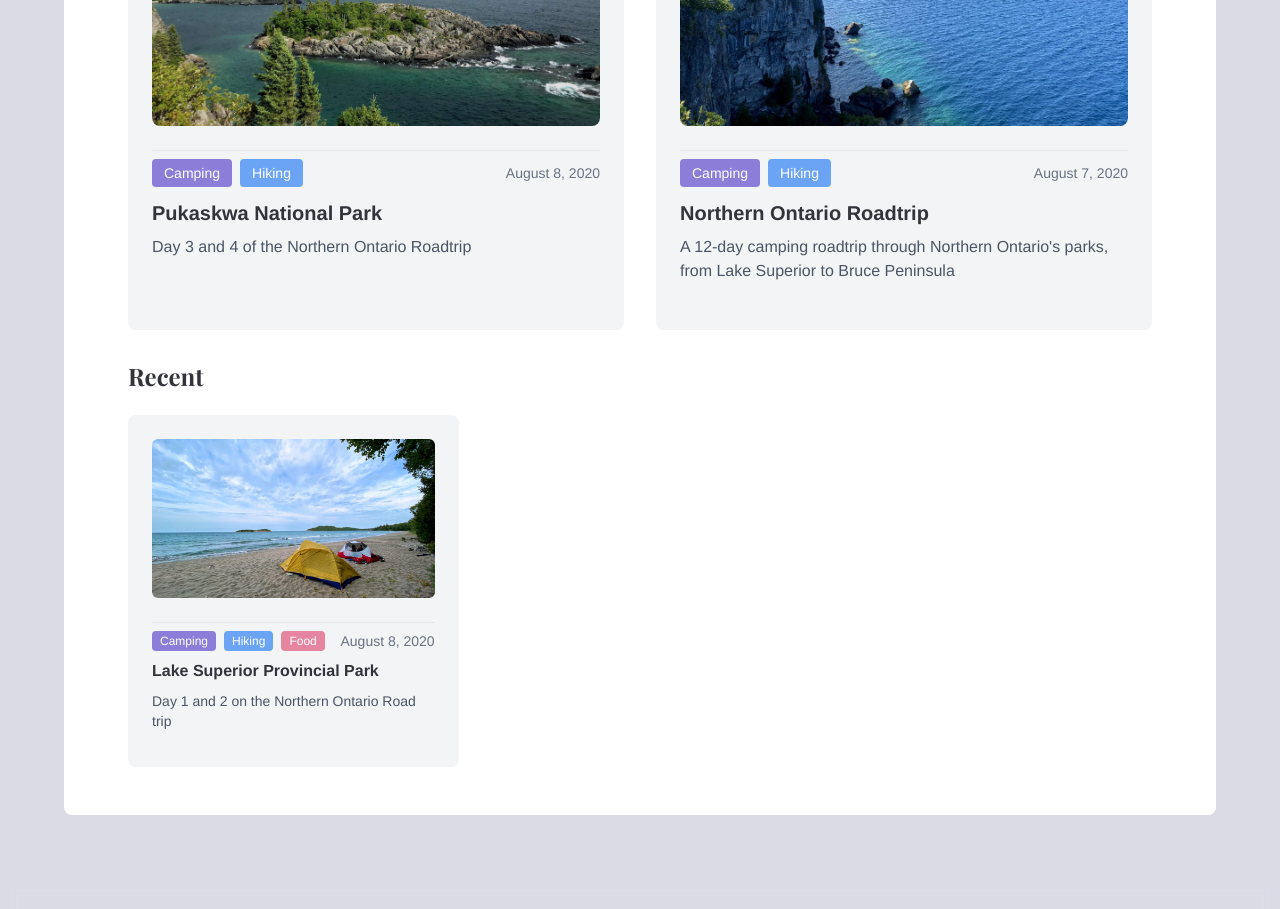
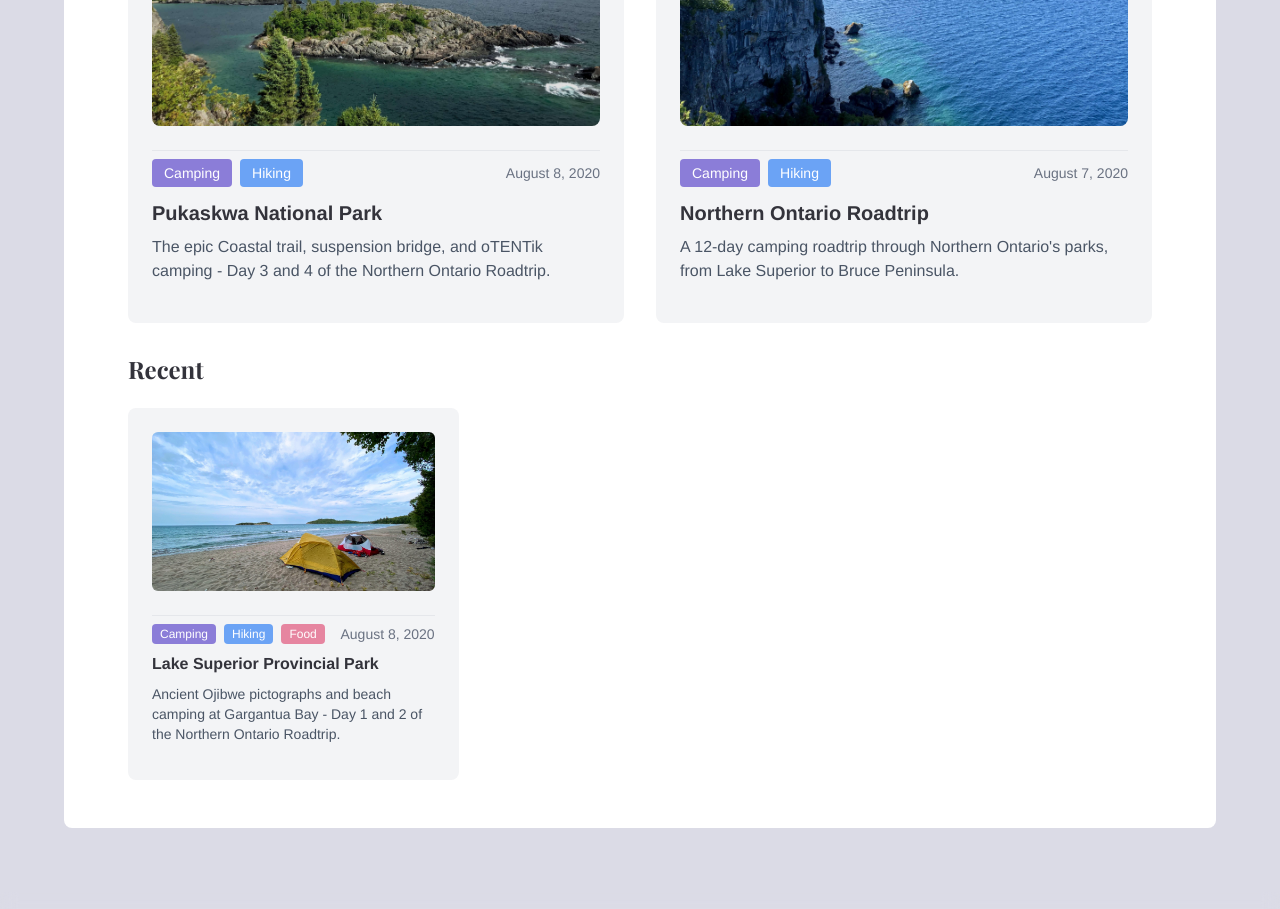
Before and after one commit to ErinCGallagher/personal-nextjs-website, a Next.js app: page /blog in a window 1280 px wide. Shown: the part 442-1351 px from the top of the page. Built offline with nearby package versions, Linux system fonts and the light colour scheme; a web font is replaced by a local one.

Commit message:
update descriptions of 3 published posts

```diff
--- a/app/blog/page.tsx
+++ b/app/blog/page.tsx
@@ -1,6 +1,6 @@
 import { getBlogPosts } from "@/app/blog/utils";
 import { FeaturedPost } from "@/app/components/featured-post";
-import { SmallPost } from "@/app/components/small-post";
+import { SmallPost } from "@/app/components/blog/small-post";
 
 export default function Page() {
   const allPosts = getBlogPosts();
--- a/app/blog/posts/lake-superior-provincial-park.mdx
+++ b/app/blog/posts/lake-superior-provincial-park.mdx
@@ -3,7 +3,7 @@ title: "Lake Superior Provincial Park"
 publishedAt: "2020-08-08"
 author: "Erin Gallagher"
 authorImage: "/erin.jpg"
-summary: "Day 1 and 2 on the Northern Ontario Road trip"
+summary: "Ancient Ojibwe pictographs and beach camping at Gargantua Bay - Day 1 and 2 of the Northern Ontario Roadtrip."
 image: "/images/lake-superior/guargantua-campsite.jpg"
 tags: Camping, Hiking, Food
 featured: no
--- a/app/blog/posts/northern-ontario-roadtrip.mdx
+++ b/app/blog/posts/northern-ontario-roadtrip.mdx
@@ -3,7 +3,7 @@ title: "Northern Ontario Roadtrip"
 publishedAt: "2020-08-07"
 author: "Erin Gallagher"
 authorImage: "/erin.jpg"
-summary: "A 12-day camping roadtrip through Northern Ontario's parks, from Lake Superior to Bruce Peninsula"
+summary: "A 12-day camping roadtrip through Northern Ontario's parks, from Lake Superior to Bruce Peninsula."
 image: "/images/northern-ontario-roadtrip/header.jpg"
 tags: Camping, Hiking
 featured: yes
--- a/app/blog/posts/pukaskwa-national-park.mdx
+++ b/app/blog/posts/pukaskwa-national-park.mdx
@@ -3,7 +3,7 @@ title: "Pukaskwa National Park"
 publishedAt: "2020-08-08"
 author: "Erin Gallagher"
 authorImage: "/erin.jpg"
-summary: "Day 3 and 4 of the Northern Ontario Roadtrip"
+summary: "The epic Coastal trail, suspension bridge, and oTENTik camping - Day 3 and 4 of the Northern Ontario Roadtrip."
 image: "/images/pukaskwa/header.jpg"
 tags: Camping, Hiking
 featured: yes
--- a/app/components/small-post.tsx
+++ b/app/components/blog/small-post.tsx
@@ -58,7 +58,7 @@ export function SmallPost({
             {title}
           </h3>
 
-          <p className="mt-2 mb-3 text-sm text-gray-600 line-clamp-5 md:line-clamp-2">
+          <p className="mt-2 mb-3 text-sm text-gray-600 line-clamp-5 md:line-clamp-3">
             {summary}
           </p>
         </div>
--- a/app/components/featured-post.tsx
+++ b/app/components/featured-post.tsx
@@ -21,7 +21,7 @@ export function FeaturedPost({
 }: FeaturedPostProps) {
   return (
     <Link href={`/blog/${slug}`}>
-      <article className="group cursor-pointer p-6 rounded-lg bg-gray-100 hover:bg-gray-200 transition-colors min-h-[480px] flex flex-col">
+      <article className="group cursor-pointer p-6 rounded-lg bg-gray-100 hover:bg-gray-200 transition-colors min-h-[470px] flex flex-col">
         {image && (
           <div className="relative w-full aspect-[16/9] rounded-lg overflow-hidden">
             <Image
```
